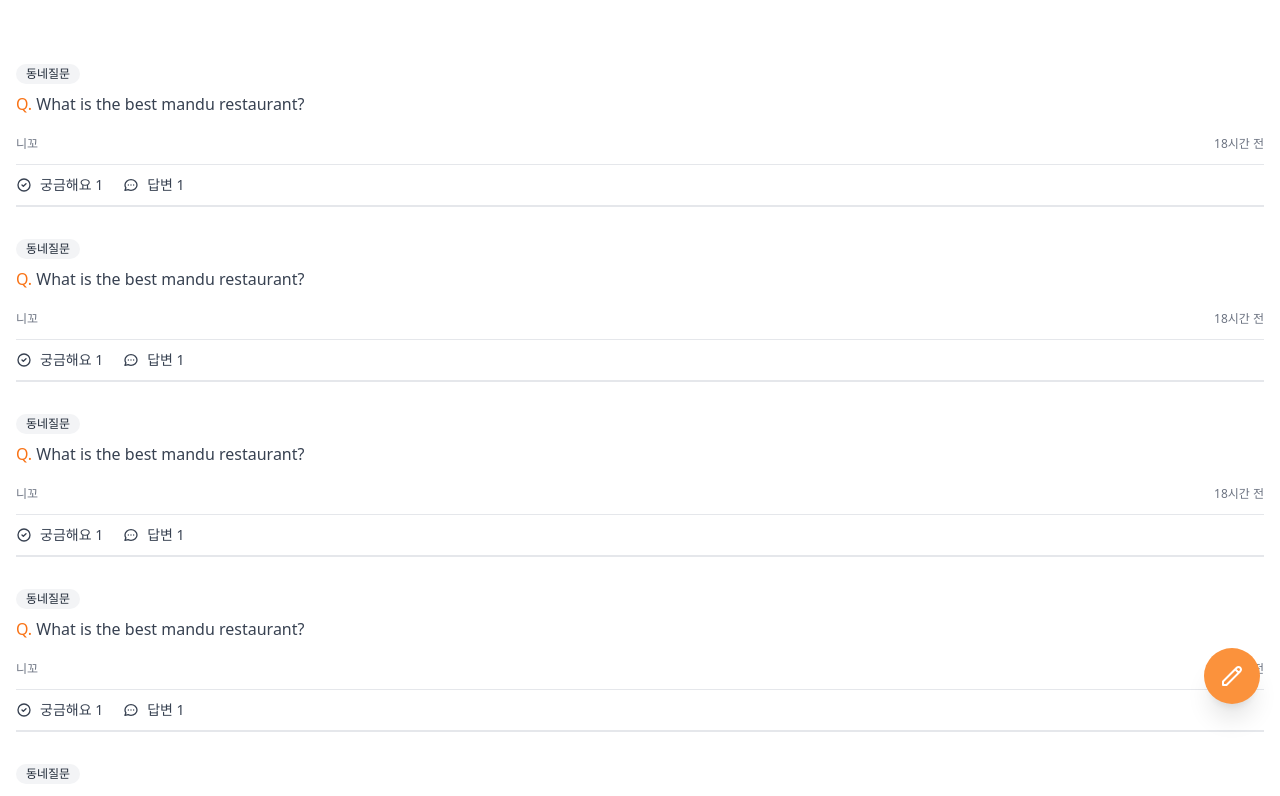
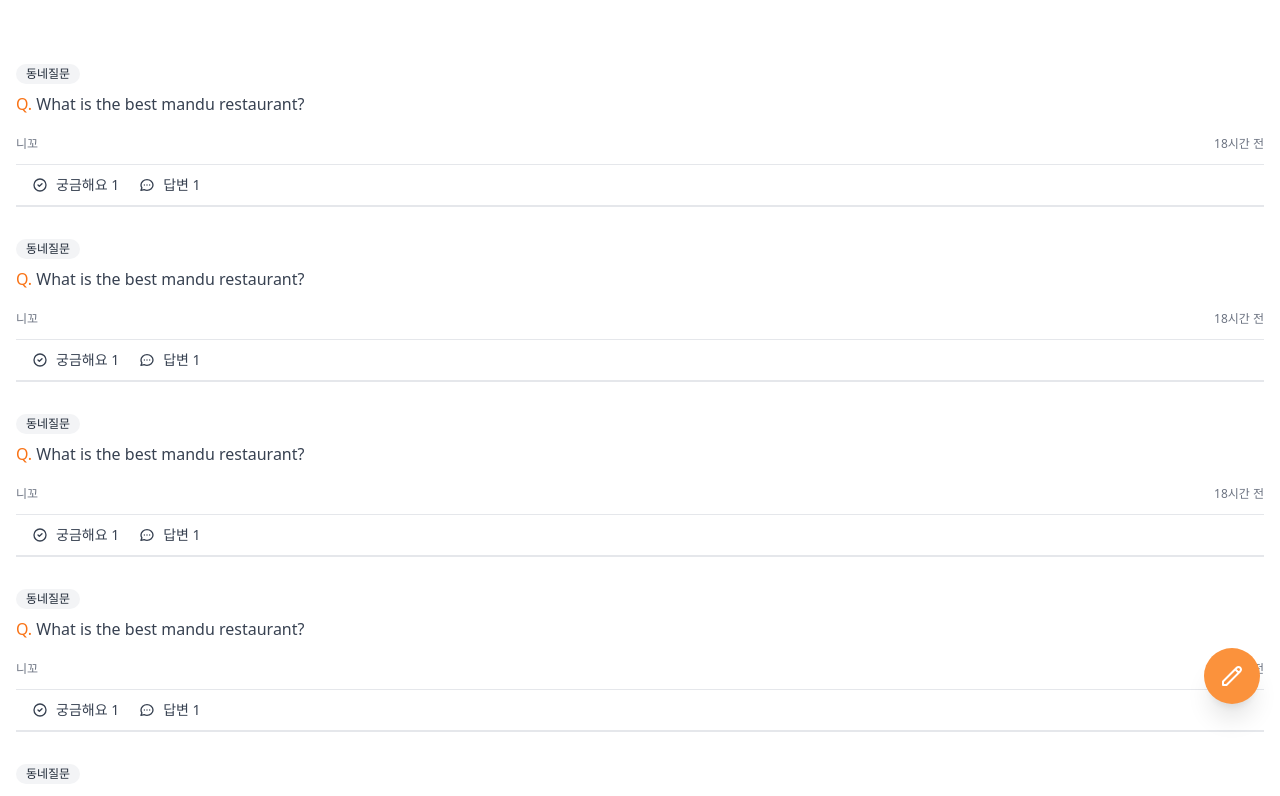
Before and after one commit to 1sol2sol/TIL, a Next.js app in the folder tailwind-ui/: page /community in a window 1280 px wide. Shown: the top 796 px of the page. Built offline with nearby package versions, Linux system fonts and the light colour scheme.

Commit message:
Add padding

```diff
--- a/tailwind-ui/pages/community/index.tsx
+++ b/tailwind-ui/pages/community/index.tsx
@@ -16,7 +16,7 @@ const Community: NextPage = () => {
             <span>니꼬</span>
             <span>18시간 전</span>
           </div>
-          <div className="flex space-x-5 mt-3 text-gray-700 py-2.5 border-t border-b-[2px] w-full">
+          <div className="flex px-4 space-x-5 mt-3 text-gray-700 py-2.5 border-t border-b-[2px] w-full">
             <span className="flex space-x-2 items-center text-sm">
               <svg
                 className="w-4 h-4"
```
